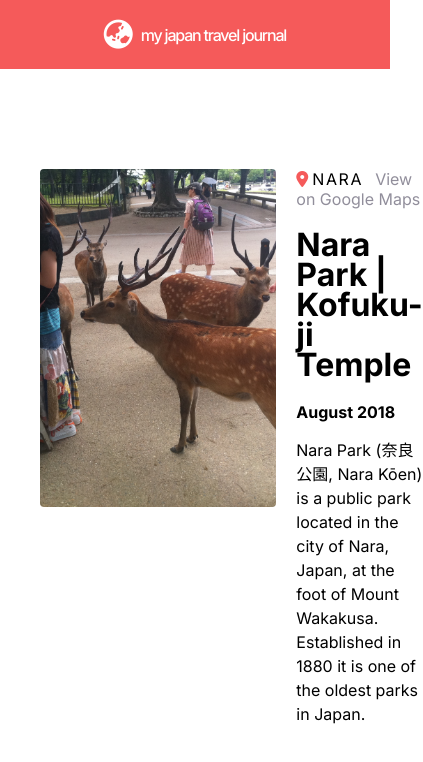
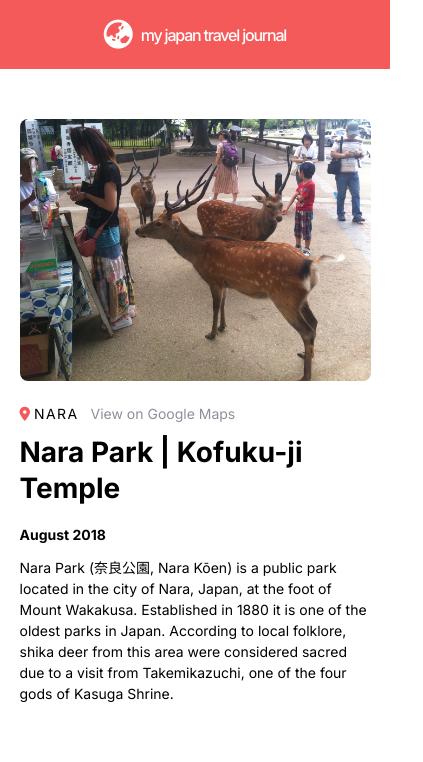
Before and after one commit to angrysun/my-travel-journal, a React (Create React App) app: page / in a window 390 px wide. Shown: the top 762 px of the page, 423 px wide, since content can reach past the window. Built offline with nearby package versions, Linux system fonts and the light colour scheme.

Commit message:
card styling completed with responsiveness

```diff
--- a/src/App.css
+++ b/src/App.css
@@ -1,3 +1,10 @@
+.App {
+  display: flex;
+  flex-direction: column;
+  justify-content: center;
+  /* align-items: center; */
+}
+
 .navbar {
   background-color: #f55a5a;
   padding: 4px;
@@ -5,6 +12,7 @@
   display: flex;
   justify-content: center;
   align-items: center;
+  /* width: 100vw; */
 }
 
 .nav--title {
@@ -21,19 +29,28 @@
 .card {
   display: flex;
   margin-left: 40px;
-  margin-top: 100px;
+  margin-top: 50px;
+  justify-content: center;
+  /* align-items: baseline; */
 }
 
+/* .card--image-container {
+  margin: 0;
+  padding: 0;
+} */
+
 .card--image {
-  width: 28vh;
-  height: 40vh;
-  border-radius: 4px;
+  width: 28vw;
+  height: 100%;
+  border-radius: 8px;
   object-fit: cover;
 }
 
 .card--details {
   margin-left: 20px;
   margin-right: 40px;
+  margin-top: 40px;
+  font-size: 14px;
 }
 
 #location-icon {
@@ -60,15 +77,45 @@
 }
 
 .card--title {
-  line-height: 30px;
-  padding-top: ;
+  line-height: 36px;
+  margin-top: 12px;
 }
 
 .card--date {
-
   font-weight: 700;
+  margin-top: 24px;
 }
 
 .card--paragraph {
   line-height: 150%;
 }
+
+@media screen and (max-width: 576px) {
+  .card {
+    flex-direction: column;
+    align-items: center;
+    margin-left: 0;
+  }
+
+  .card--image {
+    width: 90vw;
+    height: 100%;
+  }
+
+  .card--details {
+    margin: 0;
+    margin-top: 20px;
+    width: 90vw;
+  }
+
+  .card--date {
+    margin-top: 20px;
+  }
+}
+
+@media screen and (min-width: 577px) and (max-width: 768px) {
+  .card--image {
+    width: 38vw;
+    height: 100%;
+  }
+}
--- a/src/components/Card.js
+++ b/src/components/Card.js
@@ -3,7 +3,9 @@ import Nara from '../images/Nara.JPG'
 export default function Card() {
   return (
     <div className="card">
-      <img src={Nara} alt="Nara" className="card--image" />
+      <div className='card--image-container'>
+        <img src={Nara} alt="Nara" className="card--image" />
+      </div>
       <div className='card--details'>
         <a href="#" target="_blank" rel="noreferrer" id="location-icon"><i class="fa-solid fa-location-dot"></i></a>
         <a href="#" target="_blank" rel="noreferrer" className='location--title'>NARA</a>
@@ -11,8 +13,9 @@ export default function Card() {
         <div>
           <h1 className='card--title'>Nara Park | Kofuku-ji Temple</h1>
           <p className='card--date'>August 2018</p>
-          <p className='card--paragraph'>Nara Park (奈良公園, Nara Kōen) is a public park located in the city of Nara, Japan, at the foot of Mount Wakakusa. Established in 1880 it is one of the oldest parks in Japan.</p>
+          <p className='card--paragraph'>Nara Park (奈良公園, Nara Kōen) is a public park located in the city of Nara, Japan, at the foot of Mount Wakakusa. Established in 1880 it is one of the oldest parks in Japan. According to local folklore, shika deer from this area were considered sacred due to a visit from Takemikazuchi, one of the four gods of Kasuga Shrine.</p>
         </div>
+      <br></br>
       </div>
     </div>
   )
--- a/src/index.css
+++ b/src/index.css
@@ -3,6 +3,12 @@ body {
   font-family: 'Inter', sans-serif;
   -webkit-font-smoothing: antialiased;
   -moz-osx-font-smoothing: grayscale;
+  /* display: grid;
+  grid-template-areas: "navbar navbar navbar" "image content";
+  grid-template-rows: 60px 1fr 60px;
+  grid-template-columns: 20% 1fr 15%;
+  grid-gap: 10px;
+  height: 100vh; */
 }
 
 a {
```
